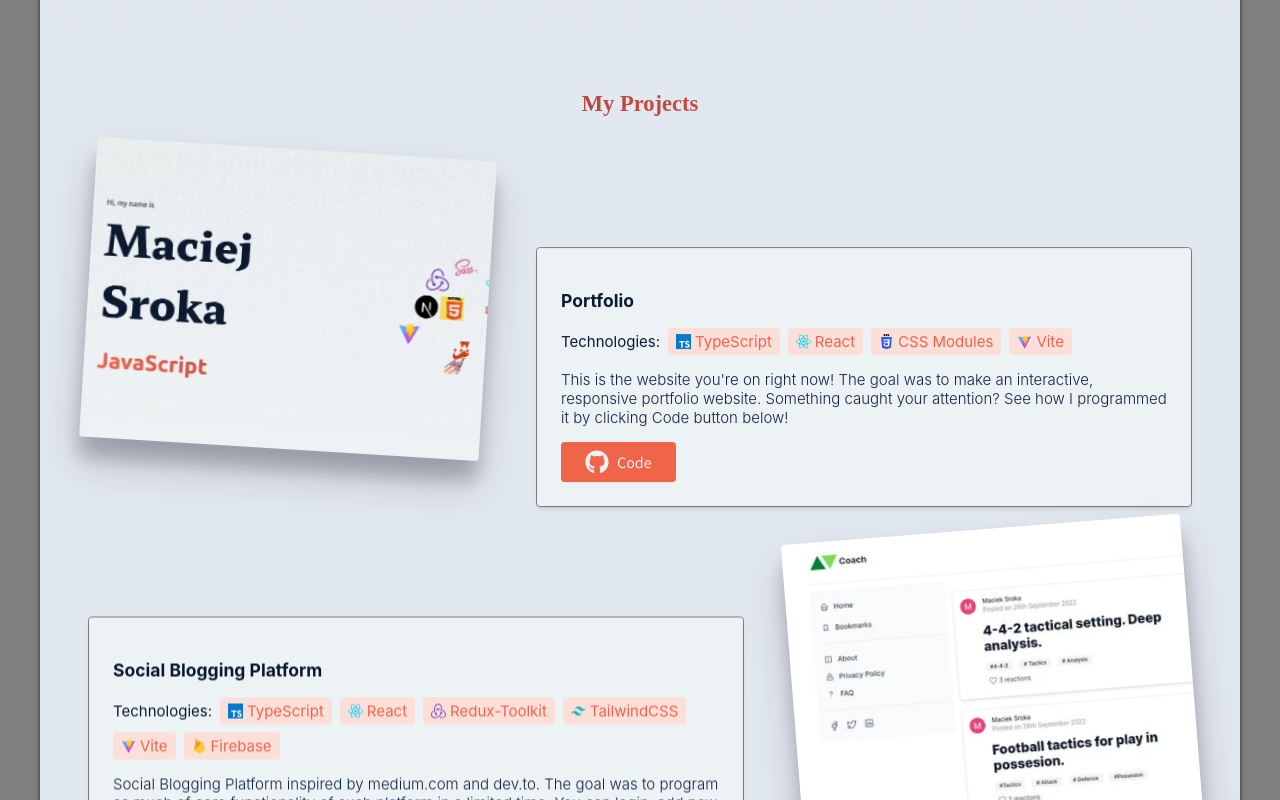
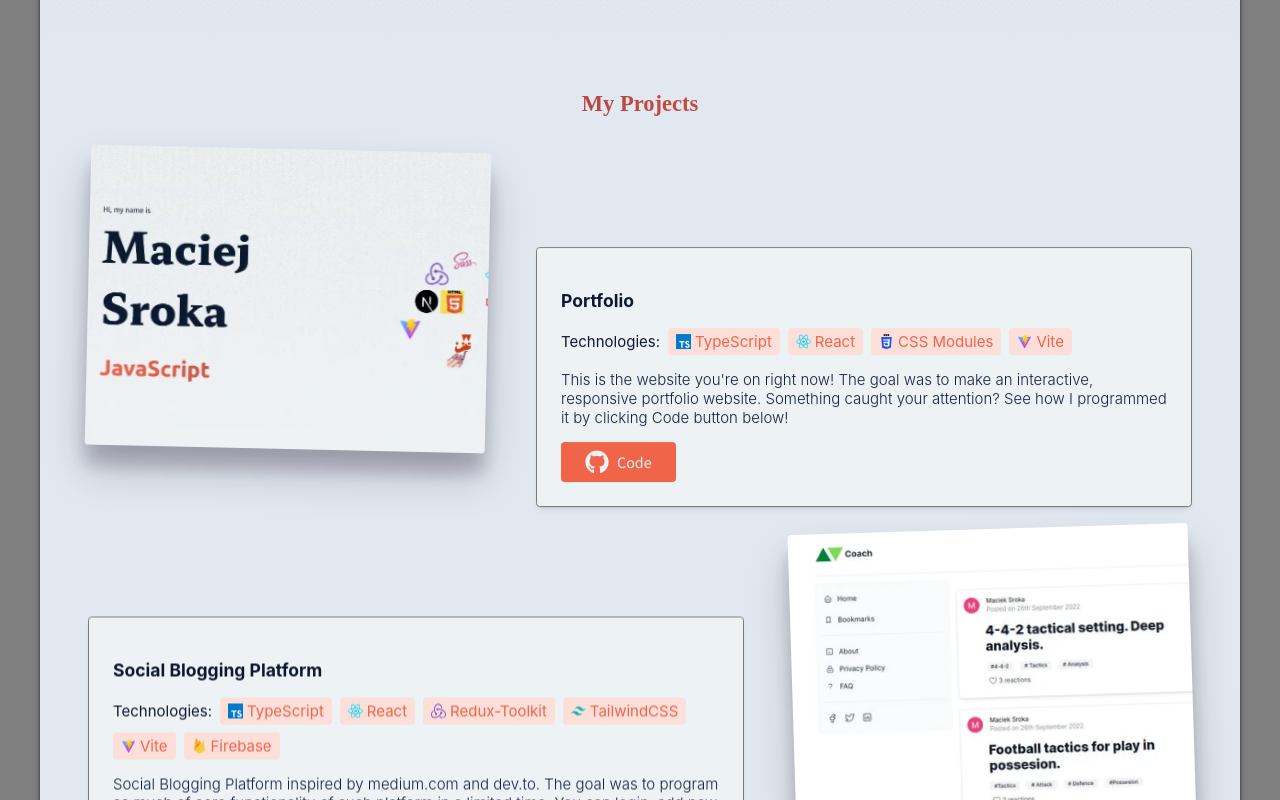
Before and after one commit to husky93/portfolio, a React (Vite) app: page / in a window 1280 px wide. Shown: the part 1620-2420 px from the top of the page. Built offline with nearby package versions, Linux system fonts and the light colour scheme; a web font is replaced by a local one.

Commit message:
Various minor component changes

```diff
--- a/src/components/menu/Hamburger.tsx
+++ b/src/components/menu/Hamburger.tsx
@@ -17,7 +17,7 @@ const Hamburger: React.FC<HamburgerProps> = ({ active, handleClick }) => {
     <div className={`${styles.hamburger} ${active ? styles.active : ''}`}>
       <button
         className={styles.toggler}
-        aria-label="Menu"
+        aria-hidden="true"
         onClick={handleClick}
       >
         <svg viewBox="0 0 80 50" width="30" height="40">
--- a/src/components/menu/Menu.tsx
+++ b/src/components/menu/Menu.tsx
@@ -11,7 +11,6 @@ interface MenuProps {
 const Menu: React.FC<MenuProps> = ({ active, handleLinkClick }) => {
   return (
     <nav
-      aria-hidden={active ? 'false' : 'true'}
       aria-label="Menu"
       className={`${styles.navigation} ${active ? styles.active : ''}`}
     >
--- a/src/components/portfolio/Project.tsx
+++ b/src/components/portfolio/Project.tsx
@@ -54,7 +54,7 @@ const Project: React.FC<ProjectProps> = ({
 
   const setTransform = (position: 'left' | 'right', rotation?: number) => {
     const offsetRotation =
-      rotation && rotation + rotation * ((2 * offset) / windowHeight.current);
+      rotation && rotation + rotation * (offset / windowHeight.current);
     if (isVisible && imagePosition === position) {
       return {
         transform: `translateX(0px) translateY(${offset / 35}px) ${
```
